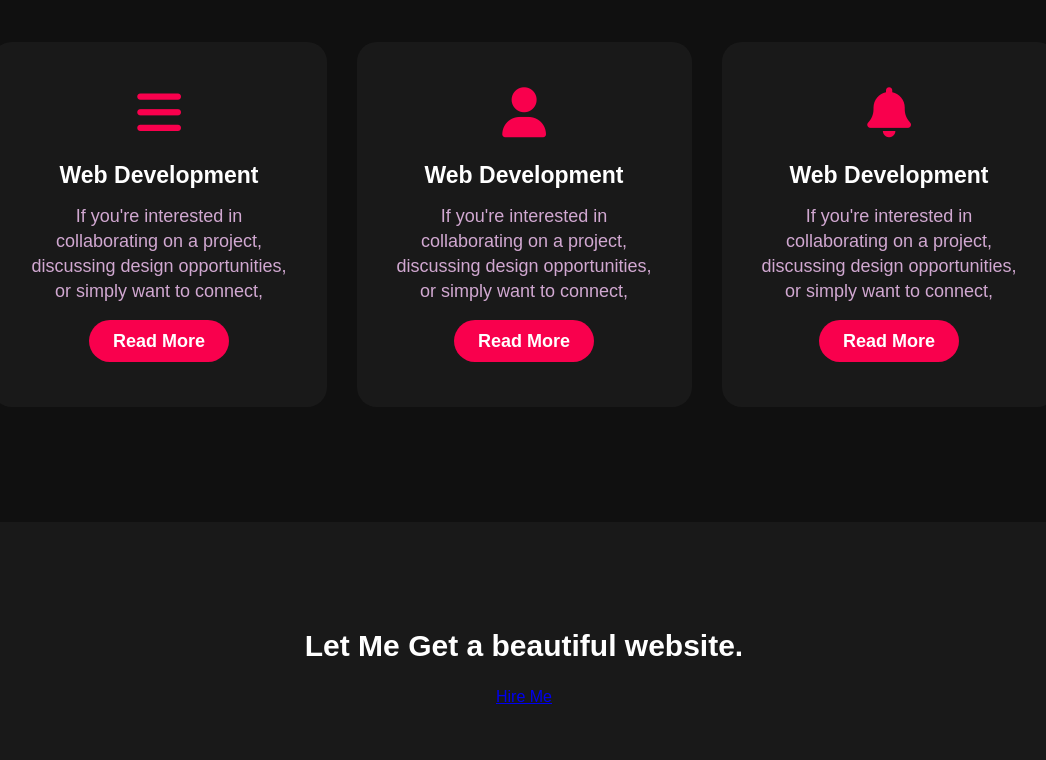
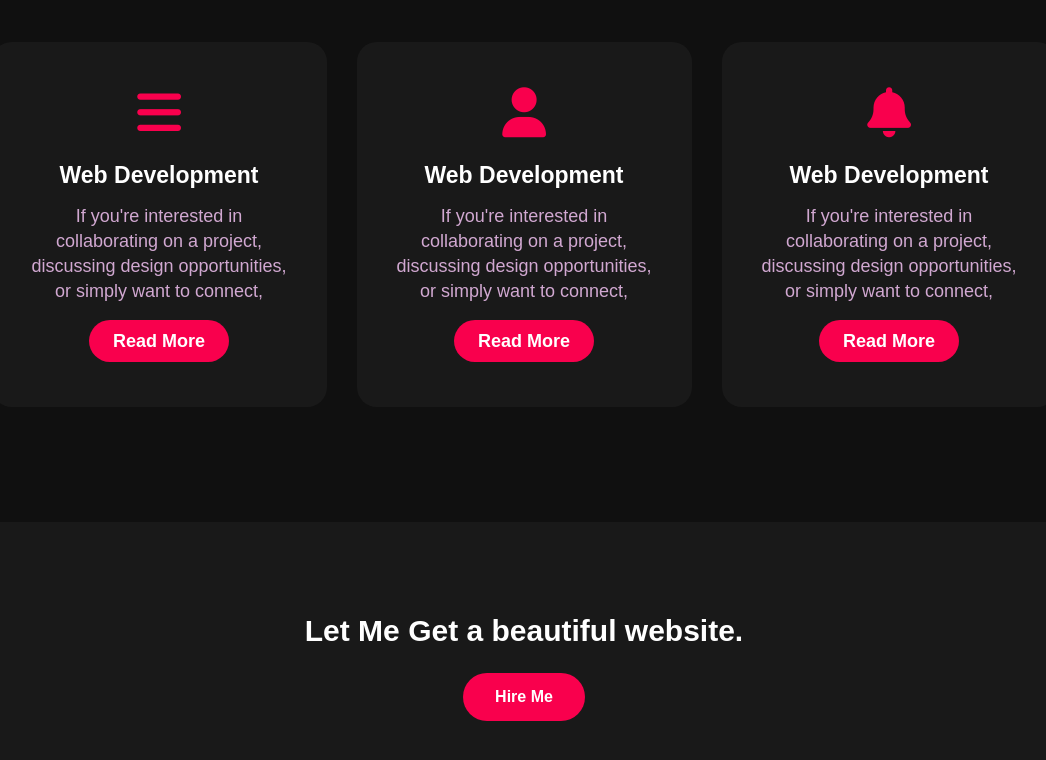
Before and after one commit to arinjim-191/Port_Ahad-islam, a plain HTML site: page index.html in a window 1280 px wide. Shown: the part 1719-2479 px from the top of the page, without its empty margins (116-1162 px from the left). Drawn offline with Linux system fonts and the light colour scheme.

Commit message:
contact me done

```diff
--- a/style.css
+++ b/style.css
@@ -266,3 +266,18 @@ h5{
     margin-bottom: 25px;
 
 }
+.contact-me .button-two {
+    background-color: #f9004d;
+    color: white;
+    text-decoration: none;
+    border: 2px solid transparent;
+    font-weight: bold;
+    padding: 13px 30px ;
+    border-radius: 30px ;
+    transition: .4s;
+}
+.contact-me .button-two:hover{
+    background-color: transparent;
+    border: 2px solid #f9004d;
+    cursor: pointer;
+}
```
Also changed, not shown: index.html (+2 -2 lines).
